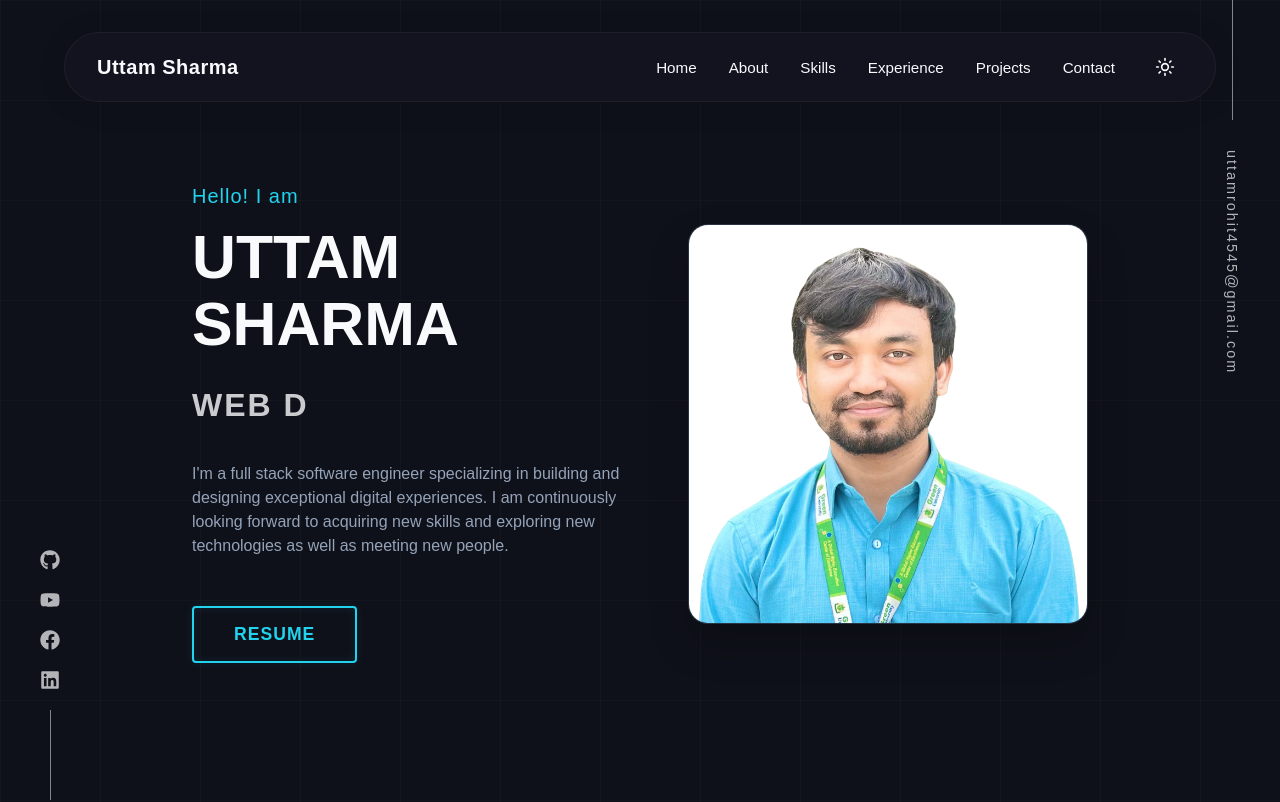
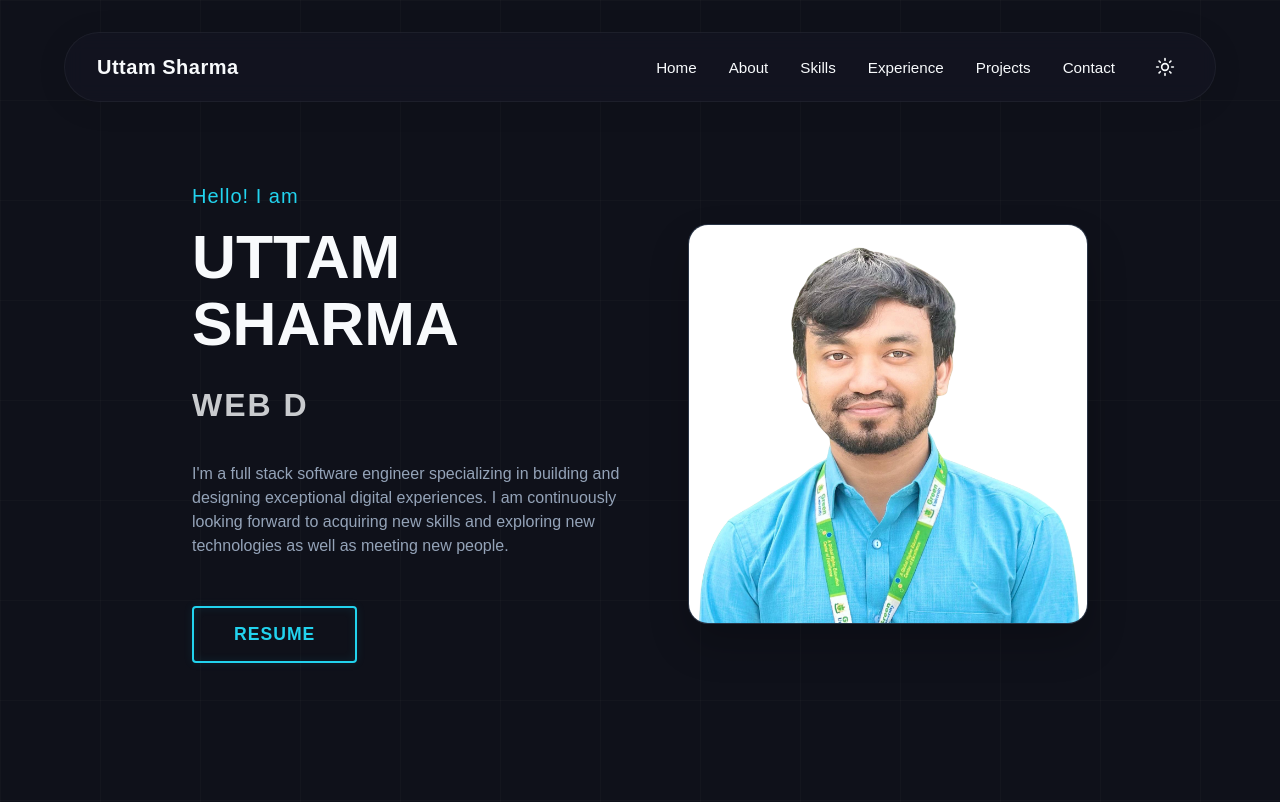
Before and after one commit to Uttamdevsharma/portfolio, a Next.js app: page / in a window 1280 px wide. Shown: the top 802 px of the page. Built offline with nearby package versions, Linux system fonts and the light colour scheme.

Commit message:
fix : animations for  side social links

```diff
--- a/src/components/SideElements.module.css
+++ b/src/components/SideElements.module.css
@@ -1,4 +1,25 @@
-/* Side Elements CSS */
+/* Animation Definitions */
+@keyframes slideUpFade {
+  from {
+    transform: translateY(100px);
+    opacity: 0;
+  }
+  to {
+    transform: translateY(0);
+    opacity: 1;
+  }
+}
+
+@keyframes slideDownFade {
+  from {
+    transform: translateY(-100px);
+    opacity: 0;
+  }
+  to {
+    transform: translateY(0);
+    opacity: 1;
+  }
+}
 
 /* Left Side - Social Icons */
 .leftSidebar {
@@ -10,6 +31,7 @@
   align-items: center;
   gap: 20px;
   z-index: 100;
+  animation: slideUpFade 1.2s cubic-bezier(0.4, 0, 0.2, 1) forwards;
 }
 
 .leftSidebar::after {
@@ -47,6 +69,7 @@
   align-items: center;
   gap: 20px;
   z-index: 100;
+  animation: slideDownFade 1.2s cubic-bezier(0.4, 0, 0.2, 1) forwards;
 }
 
 .rightSidebar::before {
```
